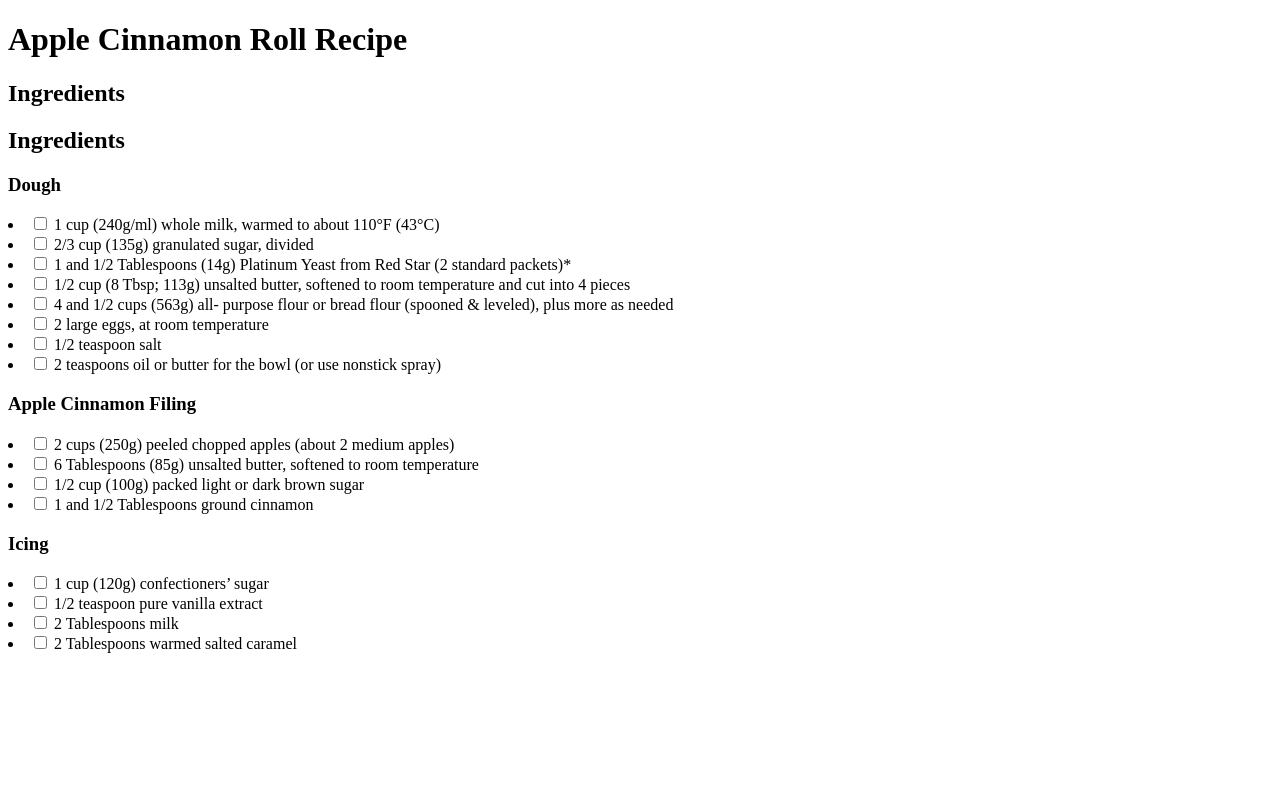
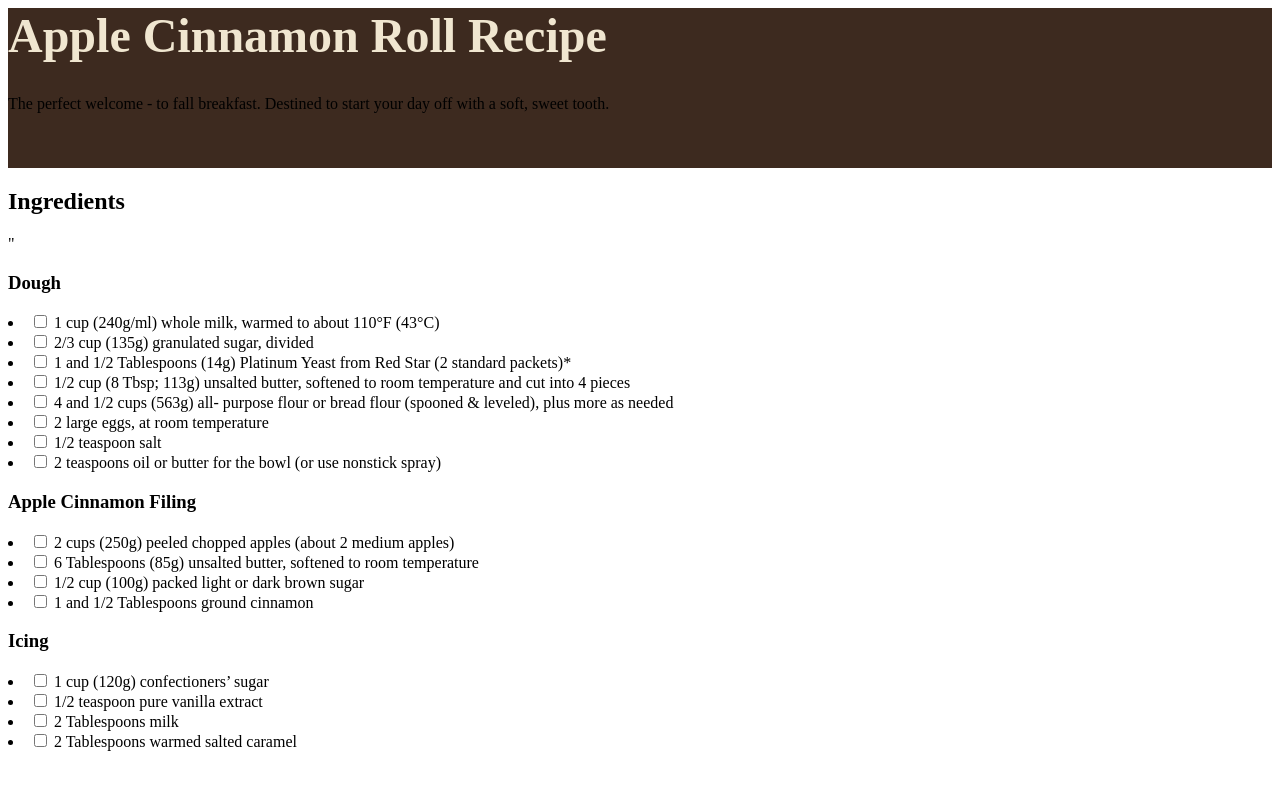
Before and after one commit to IACS-26-27/web-design-1-recipe-assignment-zeynathegoat, a website: page index.html in a window 1280 px wide. Drawn offline with Linux system fonts and the light colour scheme.

Commit message:
Today I figured out how to fix the background of my webpage, with Mr.Hinkle's help aswell as finishing the recipe.

```diff
--- a/index.html
+++ b/index.html
@@ -1,15 +1,19 @@
-<!DOCTYPE html>
 <html lang="en">
   <head>
     <meta charset="UTF-8">
     <meta name="viewport" content="width=device-width, initial-scale=1">
+    <link rel="stylesheet" href="./styles.css">
     <index class="html"><section></section></index>
-<h1> Apple Cinnamon Roll Recipe</h1>
+<header>
+    <h1  >Apple Cinnamon Roll Recipe</h1>
+    <p> The perfect welcome - to fall breakfast. Destined to start your day off with a soft, sweet tooth.</p>
+
+</header>
+
+
 <h2> Ingredients </h2>
-<section class="ingredients">
-  <h2>Ingredients</h2>
-<h2 style= "color: #a4302f;"> </h2>
 <p> </p>
+<h3 style= "color: #6c7a3a; " > </h3>  "
 <h3> Dough </h3>
  <li><label><input type="checkbox"> 1 cup (240g/ml) whole milk, warmed to about 110°F (43°C)</label></li>
  <li><label><input type="checkbox"> 2/3 cup (135g) granulated sugar, divided</label></li>
--- a/styles.css
+++ b/styles.css
@@ -2,5 +2,10 @@
 h1 {
   /* Demo style -- remove me and write your own */
   font-size: 48px;
-  color: purple;
+  color: #f0e6d0;
 }
+header {
+  background-color: #3d2a1f;
+  height: 20vh;
+
+}
```
